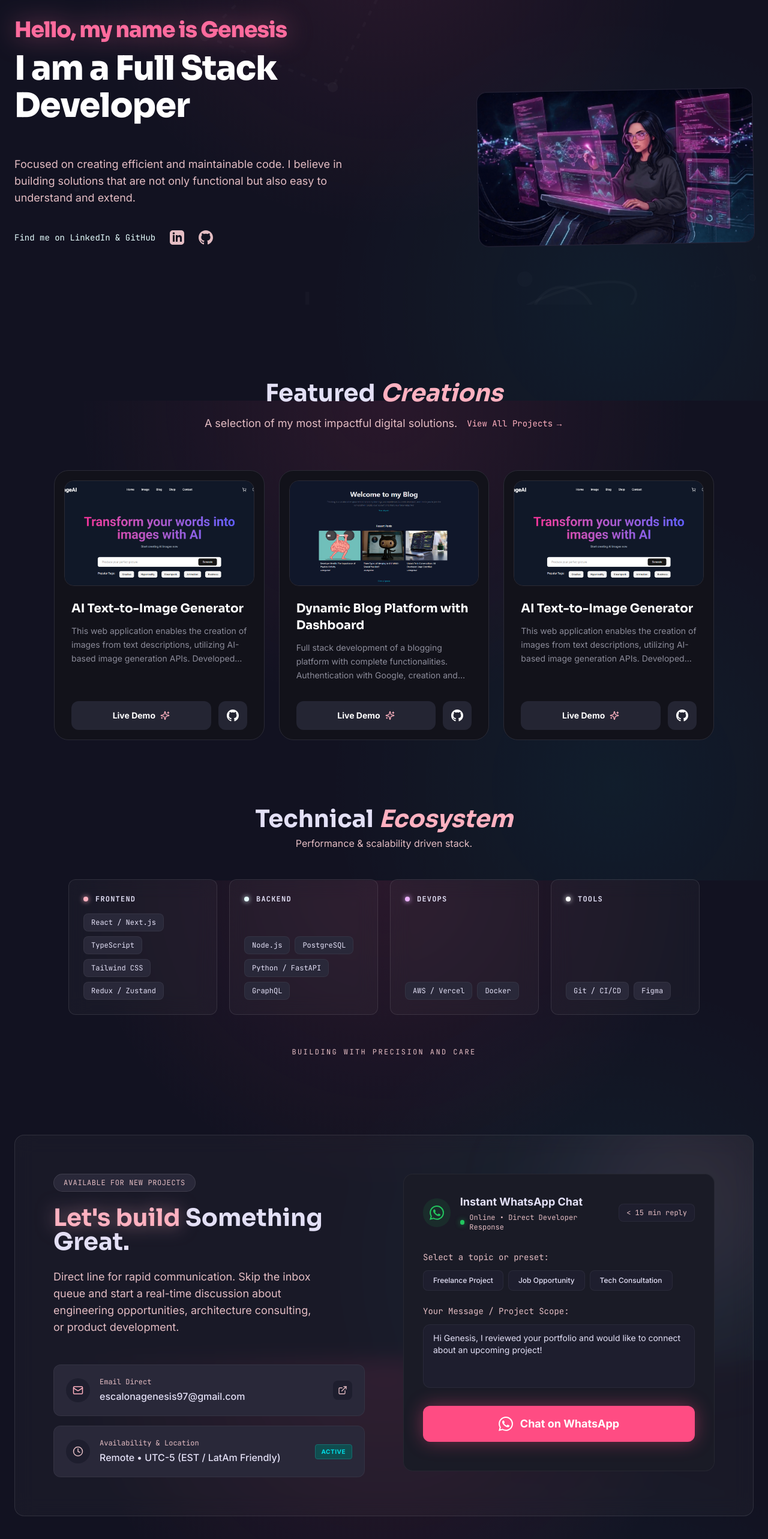
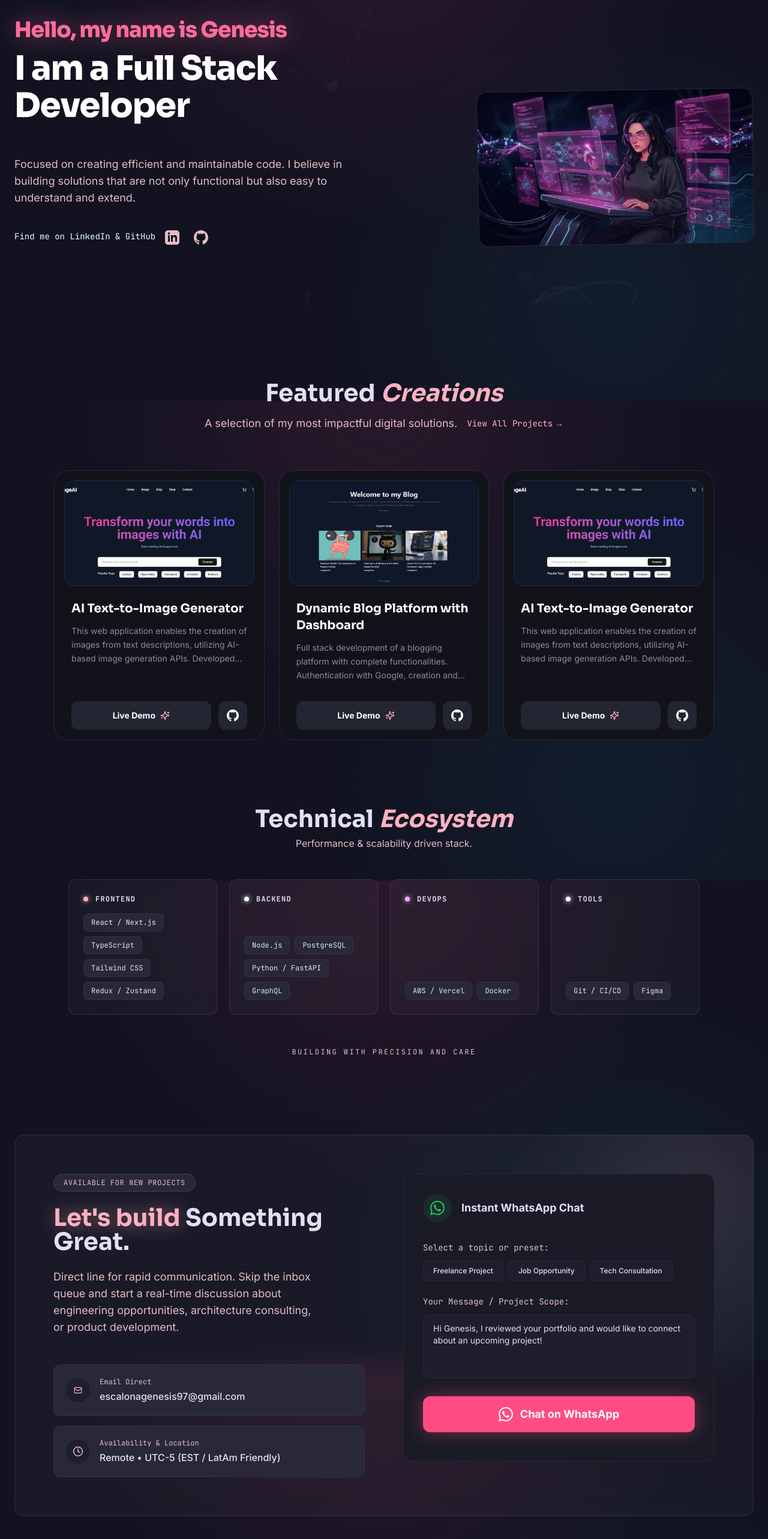
Before and after one commit to GenesisJED/porfolio, a Next.js app: page / in a window 1280 px wide. Shown: the part 132-2698 px from the top of the page at 60% size. Built offline with nearby package versions, Linux system fonts and the light colour scheme.

Commit message:
style changes

```diff
--- a/src/app/components/ContactForm.js
+++ b/src/app/components/ContactForm.js
@@ -56,22 +56,19 @@ const ContactForm = () => {
             </p>
 
             <div className="flex flex-col gap-4">
-              <a href="mailto:escalonagenesis97@gmail.com" className="flex items-center justify-between p-4 md:p-5 rounded-xl bg-surface-container-high border border-white/5 hover:bg-surface-container-highest transition-colors group">
+              <a href="mailto:escalonagenesis97@gmail.com" className="flex items-center justify-between p-2 md:p-5 rounded-xl bg-surface-container-high border border-white/5 hover:bg-surface-container-highest transition-colors group">
                 <div className="flex items-center gap-4">
                   <div className="w-10 h-10 rounded-full bg-surface-container flex items-center justify-center text-primary shrink-0 group-hover:scale-110 transition-transform">
-                    <Mail size={18} />
+                    <Mail size={14} />
                   </div>
                   <div>
                     <p className="font-mono text-xs text-on-surface-variant mb-1">Email Direct</p>
                     <p className="text-on-surface text-sm md:text-base font-medium">escalonagenesis97@gmail.com</p>
                   </div>
                 </div>
-                <div className="w-8 h-8 rounded-lg bg-surface-container flex items-center justify-center text-on-surface-variant group-hover:text-primary transition-colors">
-                  <ExternalLink size={16} />
-                </div>
               </a>
 
-              <div className="flex items-center justify-between p-4 md:p-5 rounded-xl bg-surface-container-high border border-white/5">
+              <div className="flex items-center justify-between p-2 md:p-5 rounded-xl bg-surface-container-high border border-white/5">
                 <div className="flex items-center gap-4">
                   <div className="w-10 h-10 rounded-full bg-surface-container flex items-center justify-center text-on-surface-variant shrink-0">
                     <Clock size={18} />
@@ -80,9 +77,6 @@ const ContactForm = () => {
                     <p className="font-mono text-xs text-on-surface-variant mb-1">Availability & Location</p>
                     <p className="text-on-surface text-sm md:text-base font-medium">Remote • UTC-5 (EST / LatAm Friendly)</p>
                   </div>
-                </div>
-                <div className="px-2.5 py-1 bg-[#104d4f] border border-[#166c6f] text-secondary-fixed-dim text-[10px] font-bold tracking-wider rounded uppercase">
-                  ACTIVE
                 </div>
               </div>
             </div>
@@ -98,14 +92,7 @@ const ContactForm = () => {
                   </div>
                   <div>
                     <h3 className="text-lg font-bold text-on-surface">Instant WhatsApp Chat</h3>
-                    <div className="flex items-center gap-2 text-xs font-mono text-on-surface-variant mt-1">
-                      <span className="w-2 h-2 rounded-full bg-green-500 shadow-[0_0_8px_rgba(34,197,94,0.6)]"></span>
-                      Online • Direct Developer Response
-                    </div>
                   </div>
-                </div>
-                <div className="px-3 py-1.5 bg-surface-container border border-white/5 text-on-surface-variant text-xs font-mono rounded-lg shrink-0">
-                  &lt; 15 min reply
                 </div>
               </div>
 
--- a/src/app/components/HeroSection.js
+++ b/src/app/components/HeroSection.js
@@ -32,10 +32,11 @@ const HeroSection = () => {
             {BaseInfo.description}
           </p>
 
-          <div className="flex items-center gap-6 mt-4 flex-wrap justify-center lg:justify-start">
+          <div className="flex flex-col lg:flex-row items-center gap-4 mt-4 lg:items-start">
             <span className="font-mono text-sm text-secondary">
               Find me on LinkedIn &amp; GitHub
             </span>
+            <div className="flex items-center gap-6 lg:justify-start">
               <a
                 className="text-on-surface-variant hover:text-white transition-all duration-300 ease-out hover:scale-105"
                 href="https://www.linkedin.com/in/g%C3%A9nesis-e-602b151b4/"
@@ -60,6 +61,7 @@ const HeroSection = () => {
               </a>
             </div>
           </div>
+        </div>
 
         {/* Right Column: Image Card */}
         <div
--- a/src/app/components/ProjectSection.js
+++ b/src/app/components/ProjectSection.js
@@ -64,7 +64,7 @@ const ProjectCard = ({ image, title, description, url, github }) => {
 
 const ProjectSection = () => {
   return (
-    <section id="projects" className="w-full mt-24 md:mt-32">
+    <section id="projects" className="w-full mt-10 md:mt-32">
       <div className="w-full max-w-[1280px] mx-auto px-5 md:px-6">
         <div className="text-center mb-12 md:mb-16">
           <h2 className="font-headline text-3xl md:text-4xl lg:text-[40px] font-bold text-on-surface mb-4">
```
Lines whose indentation alone changed are shown as unchanged.
